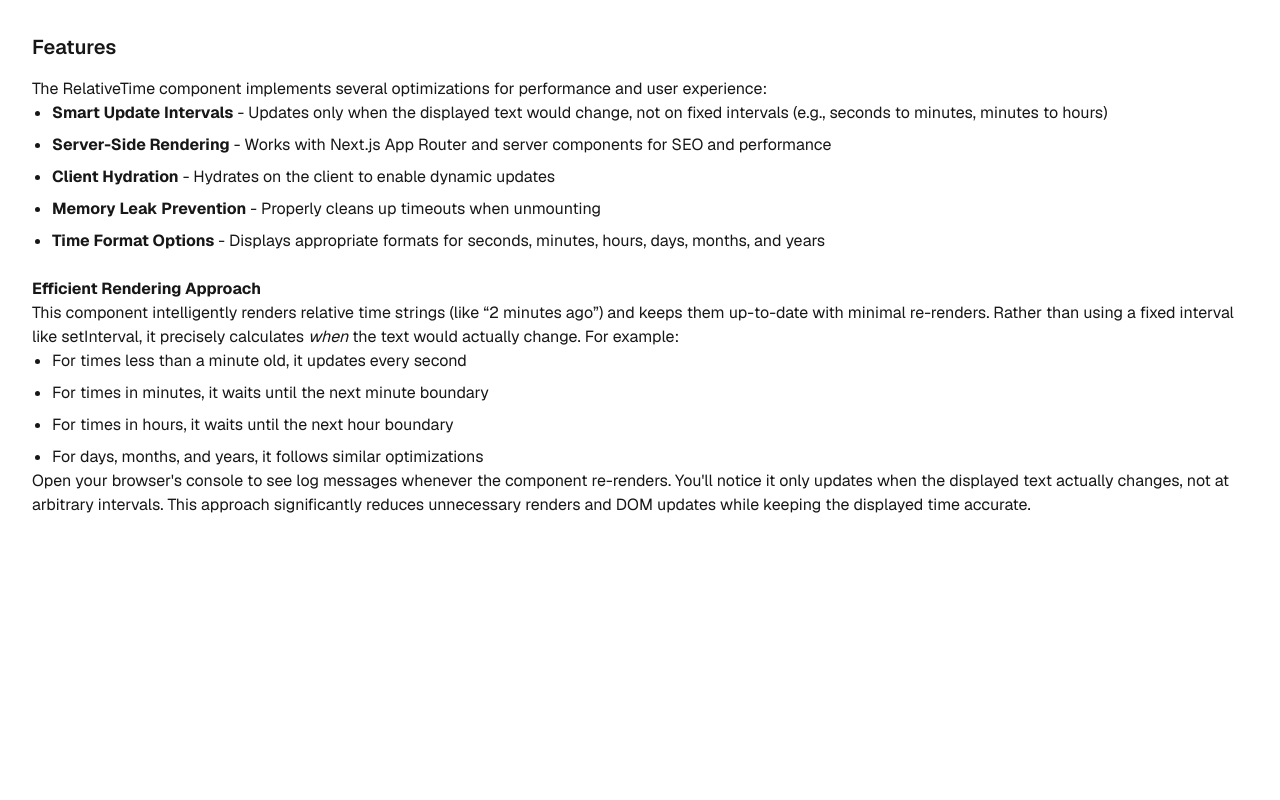
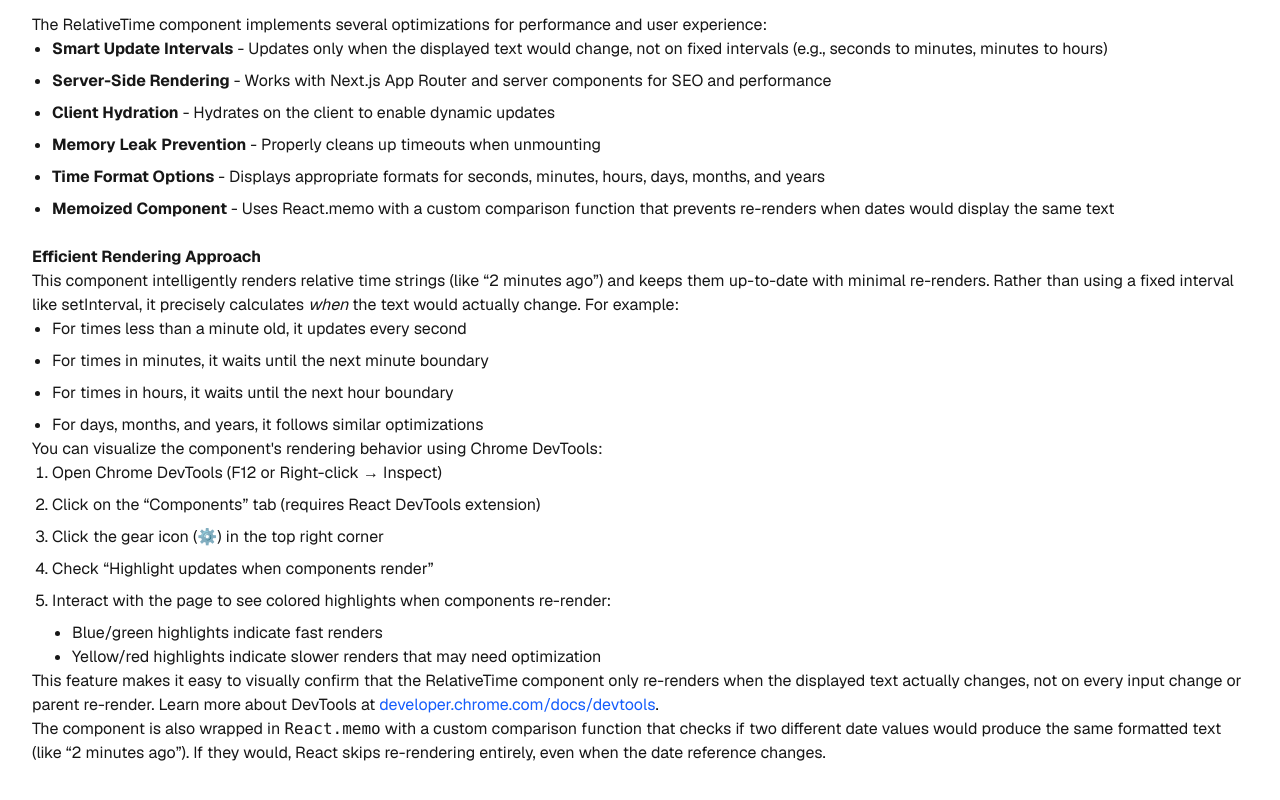
Before and after one commit to brian-gates/relative-time, a Next.js app: page / in a window 1280 px wide. Shown: the part 852-1652 px from the top of the page. Before the commit the page ends 1485 px from the top, so only its background shows below. Built offline with nearby package versions, Linux system fonts and the light colour scheme.

Commit message:
memoization

```diff
--- a/src/app/page.tsx
+++ b/src/app/page.tsx
@@ -3,7 +3,7 @@ import { TimeSelector } from "@/components/time-selector";
 
 export default function Home() {
   return (
-    <div className="grid grid-rows-[20px_1fr_20px] items-center justify-items-center min-h-screen p-8 gap-16 font-[family-name:var(--font-geist-sans)]">
+    <div className="grid grid-rows-[20px_1fr_20px] items-center justify-items-center min-h-screen p-8 font-[family-name:var(--font-geist-sans)]">
       <main className="flex flex-col gap-[32px] row-start-2 items-center sm:items-start">
         <h1 className="text-2xl font-bold">Relative Time Component</h1>
 
@@ -124,6 +124,11 @@ export default function Home() {
                   <strong>Time Format Options</strong> - Displays appropriate
                   formats for seconds, minutes, hours, days, months, and years
                 </li>
+                <li>
+                  <strong>Memoized Component</strong> - Uses React.memo with a
+                  custom comparison function that prevents re-renders when dates
+                  would display the same text
+                </li>
               </ul>
 
               <p className="mt-6">
@@ -151,12 +156,53 @@ export default function Home() {
                 </li>
               </ul>
               <p>
-                Open your browser&apos;s console to see log messages whenever
-                the component re-renders. You&apos;ll notice it only updates
-                when the displayed text actually changes, not at arbitrary
-                intervals. This approach significantly reduces unnecessary
-                renders and DOM updates while keeping the displayed time
-                accurate.
+                You can visualize the component&apos;s rendering behavior using
+                Chrome DevTools:
+              </p>
+              <ol className="list-decimal pl-5 space-y-2">
+                <li>Open Chrome DevTools (F12 or Right-click → Inspect)</li>
+                <li>
+                  Click on the &ldquo;Components&rdquo; tab (requires React
+                  DevTools extension)
+                </li>
+                <li>Click the gear icon (⚙️) in the top right corner</li>
+                <li>
+                  Check &ldquo;Highlight updates when components render&rdquo;
+                </li>
+                <li>
+                  Interact with the page to see colored highlights when
+                  components re-render:
+                  <ul className="list-disc pl-5 mt-2">
+                    <li>Blue/green highlights indicate fast renders</li>
+                    <li>
+                      Yellow/red highlights indicate slower renders that may
+                      need optimization
+                    </li>
+                  </ul>
+                </li>
+              </ol>
+              <p>
+                This feature makes it easy to visually confirm that the
+                RelativeTime component only re-renders when the displayed text
+                actually changes, not on every input change or parent re-render.
+                Learn more about DevTools at{" "}
+                <a
+                  href="https://developer.chrome.com/docs/devtools"
+                  target="_blank"
+                  rel="noopener noreferrer"
+                  className="text-blue-600 hover:text-blue-800 dark:text-blue-400 dark:hover:text-blue-300"
+                >
+                  developer.chrome.com/docs/devtools
+                </a>
+                .
+              </p>
+
+              <p>
+                The component is also wrapped in <code>React.memo</code> with a
+                custom comparison function that checks if two different date
+                values would produce the same formatted text (like &ldquo;2
+                minutes ago&rdquo;). If they would, React skips re-rendering
+                entirely, even when the date reference changes.
               </p>
             </div>
           </div>
--- a/src/components/relative-time.tsx
+++ b/src/components/relative-time.tsx
@@ -1,9 +1,10 @@
 "use client";
 
 import { formatRelativeTime, getNextUpdateTime } from "@/utils/time";
-import { useEffect, useMemo, useRef, useState } from "react";
+import React, { useEffect, useMemo, useRef, useState } from "react";
 
-export function RelativeTime({ date }: { date: Date | string | number }) {
+// Component implementation that handles the actual rendering and updates
+function RelativeTimeComponent({ date }: { date: Date | string | number }) {
   const dateObj = useMemo(
     () => (date instanceof Date ? date : new Date(date)),
     [date]
@@ -15,10 +16,12 @@ export function RelativeTime({ date }: { date: Date | string | number }) {
   useEffect(() => {
     function updateDisplay() {
       const newFormattedValue = formatRelativeTime(dateObj);
-      setFormattedDate(newFormattedValue);
+
+      if (newFormattedValue !== formattedDate) {
+        setFormattedDate(newFormattedValue);
+      }
 
       const msUntilNextUpdate = getNextUpdateTime(dateObj);
-
       timeoutRef.current = setTimeout(updateDisplay, msUntilNextUpdate);
     }
 
@@ -29,9 +32,7 @@ export function RelativeTime({ date }: { date: Date | string | number }) {
         clearTimeout(timeoutRef.current);
       }
     };
-  }, [dateObj]);
-
-  console.log(`Re-rendered: ${formattedDate} ${dateObj.toISOString()}`);
+  }, [dateObj, formattedDate]);
 
   return (
     <time
@@ -43,3 +44,33 @@ export function RelativeTime({ date }: { date: Date | string | number }) {
     </time>
   );
 }
+
+// Custom comparison function that only causes re-renders when the formatted text would change
+const arePropsEqual = (
+  prevProps: { date: Date | string | number },
+  nextProps: { date: Date | string | number }
+) => {
+  const prevDate =
+    prevProps.date instanceof Date ? prevProps.date : new Date(prevProps.date);
+  const nextDate =
+    nextProps.date instanceof Date ? nextProps.date : new Date(nextProps.date);
+
+  console.log(
+    `Comparing dates: ${prevDate.toISOString()} vs ${nextDate.toISOString()}`
+  );
+
+  // Only re-render if the formatted display text would be different
+  const prevText = formatRelativeTime(prevDate);
+  const nextText = formatRelativeTime(nextDate);
+  const areEqual = prevText === nextText;
+
+  console.log(
+    `Formatted text: "${prevText}" vs "${nextText}" - Equal: ${areEqual}`
+  );
+
+  return areEqual;
+};
+
+// Export a memoized version of the component that only re-renders when
+// the formatted text would actually change, not just when the date prop changes
+export const RelativeTime = React.memo(RelativeTimeComponent, arePropsEqual);
```
Also changed, not shown: 1 other file (tests, documents, lock files or other folders).
